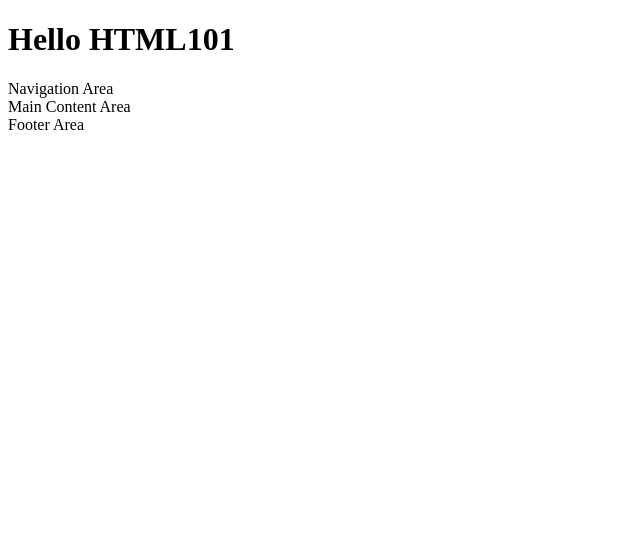
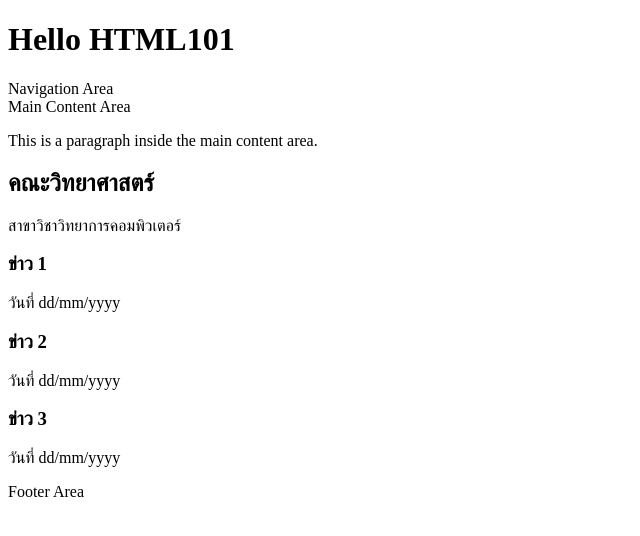
Before and after one commit to Attawit-maejo/html101, a plain HTML site: page index.html in a window 1280 px wide. Shown: the whole page, without its empty margins (0-640 px from the left). Drawn offline with Linux system fonts and the light colour scheme.

Commit message:
add news

```diff
--- a/index.html
+++ b/index.html
@@ -17,6 +17,21 @@
         </nav>
         <div>
             Main Content Area
+            <p>This is a paragraph inside the main content area.</p>
+            <h2>คณะวิทยาศาสตร์</h2>
+            <p>สาขาวิชาวิทยาการคอมพิวเตอร์</p>
+            <div>
+                <h3> ข่าว 1</h3>
+                <p>วันที่ dd/mm/yyyy</p>
+            </div>
+            <div>
+                <h3> ข่าว 2</h3>
+                <p>วันที่ dd/mm/yyyy</p>
+            </div>
+            <div>
+                <h3> ข่าว 3</h3>
+                <p>วันที่ dd/mm/yyyy</p>
+            </div>
         </div>
 
         <footer>
```
